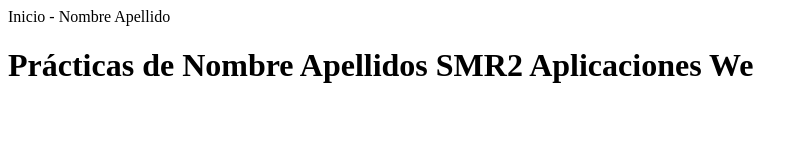
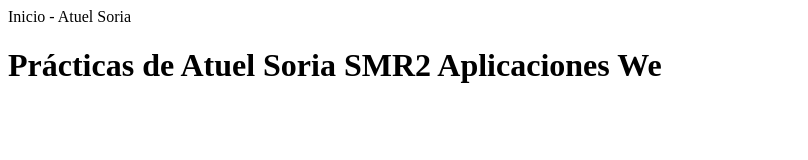
Before and after one commit to Atu69/13_atuel_soria, a plain HTML site: page inicio.html in a window 1280 px wide. Shown: the whole page, without its empty margins (0-808 px from the left). Drawn offline with Linux system fonts and the light colour scheme.

Commit message:
add text file

```diff
--- a/inicio.html
+++ b/inicio.html
@@ -1,6 +1,6 @@
 <html>
-<head>Inicio - Nombre Apellido</head>
+<head>Inicio - Atuel Soria</head>
 <body>
-<h1>Prácticas de Nombre Apellidos SMR2 Aplicaciones We
+<h1>Prácticas de Atuel Soria SMR2 Aplicaciones We
 </body>
 </html>
```
